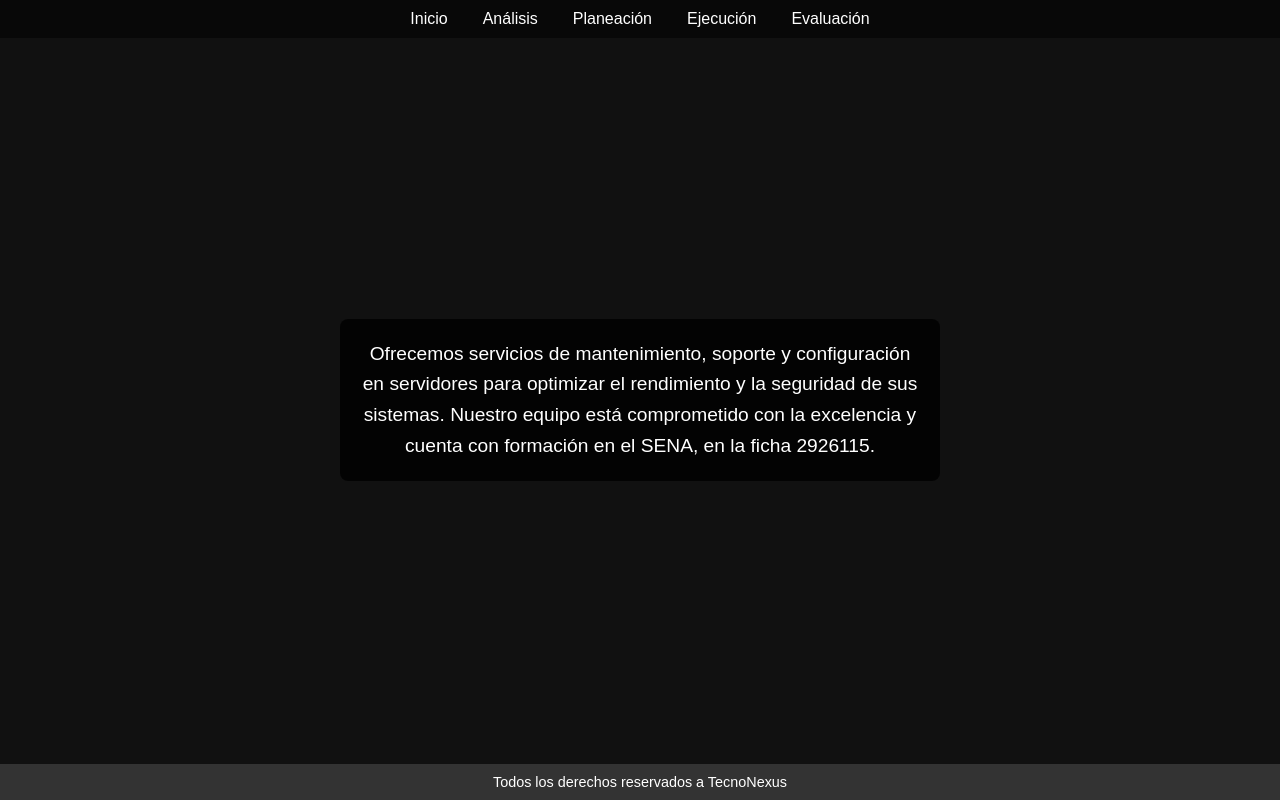
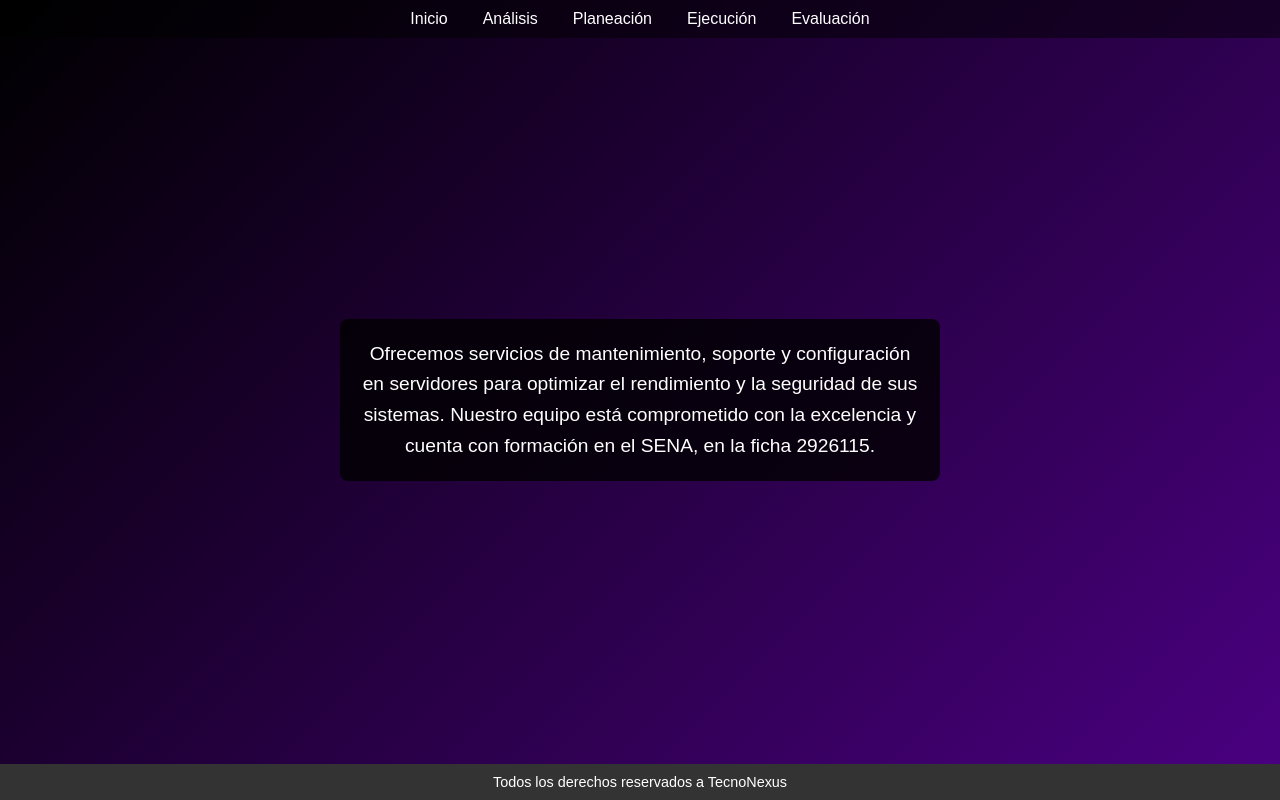
Before and after one commit to Chasosupreme/TecnoNexus, a plain HTML site: page introduccion.html in a window 1280 px wide. Drawn offline with Linux system fonts and the light colour scheme.

Commit message:
Update styles.css

```diff
--- a/styles.css
+++ b/styles.css
@@ -79,9 +79,9 @@ header {
     left: 50%;
     transform: translate(-50%, -50%);
 }
-/* Estilos para la sección de introducción */
+/* Estilo para la sección de introducción con degradado */
 .section-intro {
-    background-color: #111;
+    background: linear-gradient(135deg, #000000, #4b0082); /* Negro a morado oscuro */
     display: flex;
     align-items: center;
     justify-content: center;
@@ -97,8 +97,8 @@ header {
     text-align: center;
     font-size: 1.2rem;
     line-height: 1.6;
+    color: #ffffff; /* Texto en blanco para contraste */
 }
-
 
 /* Pie de página */
 footer {
```
